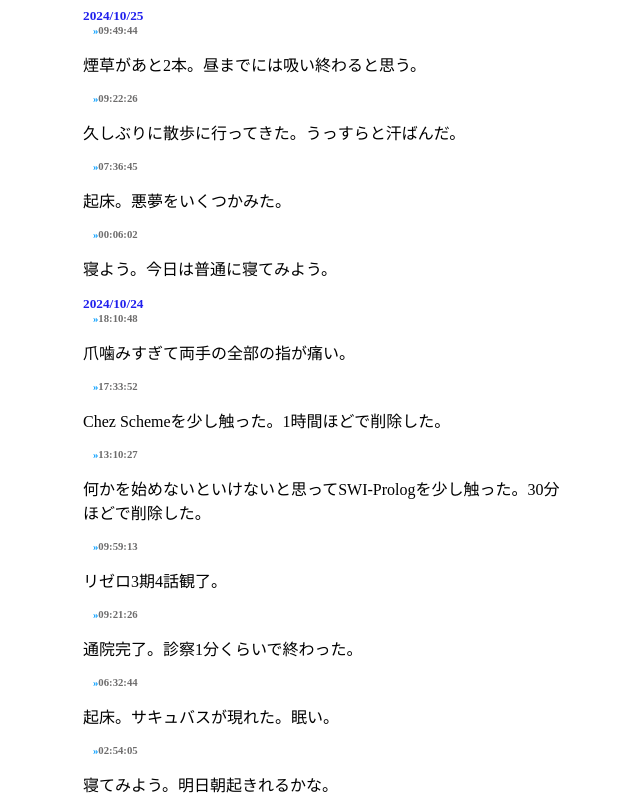
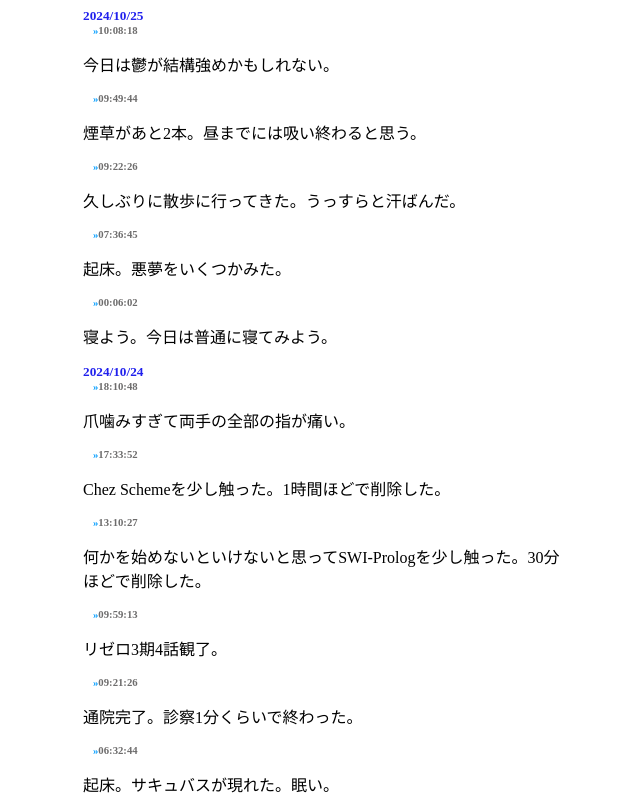
Before and after one commit to doccaico/diary, a plain HTML site: page index.html in a window 1280 px wide. Shown: the top 800 px of the page, without its empty margins (317-957 px from the left). Drawn offline with Linux system fonts and the light colour scheme.

Commit message:
2024/10/25 10:08:49.54

```diff
--- a/index.html
+++ b/index.html
@@ -37,6 +37,8 @@ h6::before {
     <div class="container">
 
 <h5>2024/10/25</h5>
+<h6>10:08:18</h6>
+<p>今日は鬱が結構強めかもしれない。</p>
 <h6>09:49:44</h6>
 <p>煙草があと2本。昼までには吸い終わると思う。</p>
 <h6>09:22:26</h6>
```
